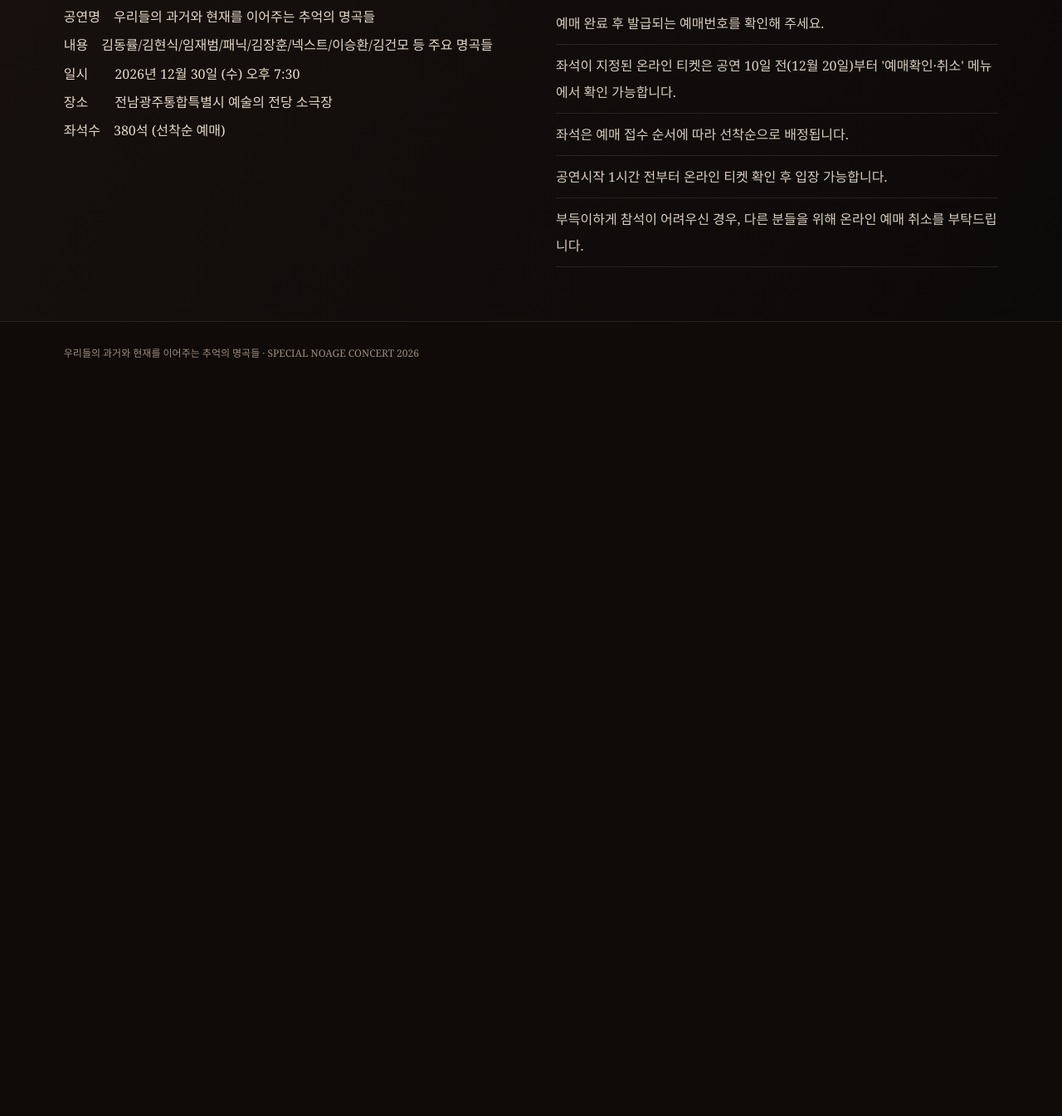
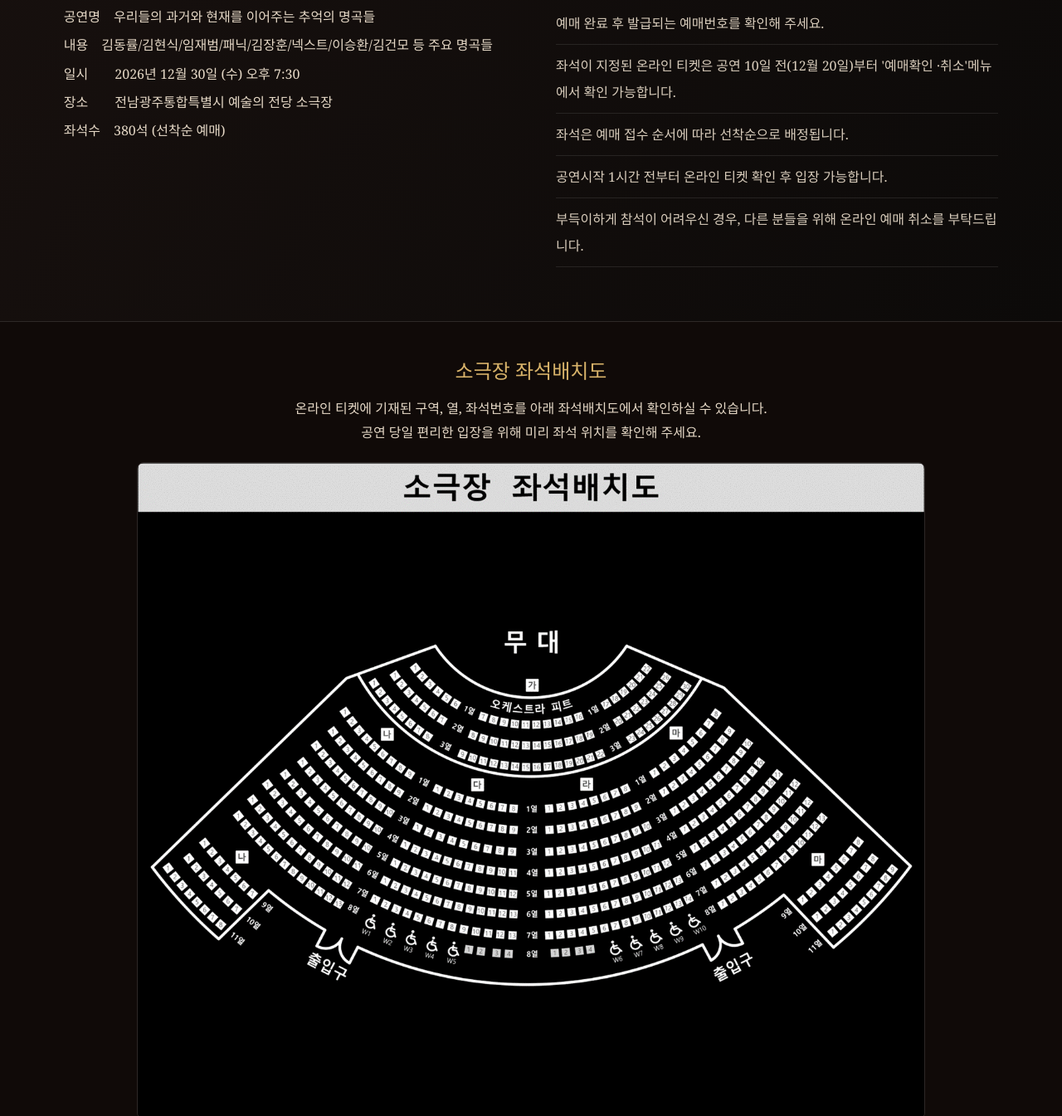
Before and after one commit to moongeol319-wq/memory-songs-2026, a plain HTML site: page index.html in a window 1280 px wide. Shown: the part 1064-2409 px from the top of the page at 83% size. Before the commit the page ends 1526 px from the top, so only its background shows below. Drawn offline with Linux system fonts and the light colour scheme; no server answers.

Commit message:
Add files via upload

```diff
--- a/index.html
+++ b/index.html
@@ -28,6 +28,9 @@ dialog::backdrop{background:#000c;backdrop-filter:blur(3px)}dialog h2{margin:4px
 input,select{width:100%;padding:12px;border:1px solid #c7b18f;border-radius:8px;background:#fffdf8;font-size:16px}.agree{font-size:12px;font-weight:400;display:flex;gap:8px}.agree input{width:auto}
 .close{float:right;background:transparent;border:1px solid #b79d75;padding:7px 12px}.msg{margin-top:13px;font-weight:700;line-height:1.5}
 @media(max-width:700px){nav .links{display:none}nav{justify-content:center}.quick{grid-template-columns:1fr}.q{border-right:0;border-bottom:1px solid #a88c6435}.info{grid-template-columns:1fr;gap:25px;padding-top:45px}.heroContent{padding-top:30px}}
+
+.seatmap{padding:40px max(6vw,25px) 55px;text-align:center;background:#100a08;border-top:1px solid var(--line)}
+.seatmap h2{font-weight:500;color:var(--gold);margin:0 0 15px}.seatmap p{line-height:1.8;color:#e5d8c6;margin:0 auto 22px}.seatmap img{display:block;width:100%;max-width:950px;height:auto;margin:auto;border:1px solid var(--line);border-radius:8px}.seatmap a{display:block}.seatmap small{display:block;margin-top:12px;color:#c9b69e}
 </style></head><body>
 <section class="hero"><nav><div class="brand">SPECIAL NOAGE PROJECT CONCERT · MEMORY SONGS</div><div class="links"><a href="#concert">공연소개</a><a href="#" onclick="booking.showModal()">예매하기</a><a href="#" onclick="lookup.showModal()">예매확인</a></div></nav>
 <div class="heroContent"><div class="inner"><div class="kicker">2026 NOAGE YEAR-END PROJECT CONCERT</div>
@@ -39,7 +42,8 @@ input,select{width:100%;padding:12px;border:1px solid #c7b18f;border-radius:8px;
 </div></div></section>
 <section class="quick"><div class="q"><small>TICKET</small><strong>선착순 온라인 예매</strong></div><div class="q"><small>DATE & TIME</small><strong>12월 30일 · 오후 7:30</strong></div><div class="q"><small>REMAINING SEATS</small><strong><span id="remaining">380</span> / 380석</strong></div></section>
 <section class="info" id="concert"><div><h2>공연 정보</h2><div class="details">공연명　우리들의 과거와 현재를 이어주는 추억의 명곡들<br>내용　김동률/김현식/임재범/패닉/김장훈/넥스트/이승환/김건모 등 주요 명곡들<br>일시　　2026년 12월 30일 (수) 오후 7:30<br>장소　　전남광주통합특별시 예술의 전당 소극장<br>좌석수　380석 (선착순 예매)</div></div>
-<div><h2>예매 안내</h2><div class="notice">예매 완료 후 발급되는 예매번호를 확인해 주세요.</div><div class="notice">좌석이 지정된 온라인 티켓은 공연 10일 전(12월 20일)부터 '예매확인·취소' 메뉴에서 확인 가능합니다.</div><div class="notice">좌석은 예매 접수 순서에 따라 선착순으로 배정됩니다.</div><div class="notice">공연시작 1시간 전부터 온라인 티켓 확인 후 입장 가능합니다.</div><div class="notice">부득이하게 참석이 어려우신 경우, 다른 분들을 위해 온라인 예매 취소를 부탁드립니다.</div></div></section>
+<div><h2>예매 안내</h2><div class="notice">예매 완료 후 발급되는 예매번호를 확인해 주세요.</div><div class="notice">좌석이 지정된 온라인 티켓은 공연 10일 전(12월 20일)부터 '예매확인 ·취소'메뉴에서 확인 가능합니다.</div><div class="notice">좌석은 예매 접수 순서에 따라 선착순으로 배정됩니다.</div><div class="notice">공연시작 1시간 전부터 온라인 티켓 확인 후 입장 가능합니다.</div><div class="notice">부득이하게 참석이 어려우신 경우, 다른 분들을 위해 온라인 예매 취소를 부탁드립니다.</div></div></section>
+<section class="seatmap" id="seatmap"><h2>소극장 좌석배치도</h2><p>온라인 티켓에 기재된 구역, 열, 좌석번호를 아래 좌석배치도에서 확인하실 수 있습니다.<br>공연 당일 편리한 입장을 위해 미리 좌석 위치를 확인해 주세요.</p><a href="seat-map.png" target="_blank" rel="noopener"><img src="seat-map.png" alt="소극장 좌석배치도: 가, 나, 다, 라, 마 구역" loading="lazy"></a><small>좌석배치도를 누르면 큰 이미지로 확인하실 수 있습니다.</small></section>
 <footer>우리들의 과거와 현재를 이어주는 추억의 명곡들 · SPECIAL NOAGE CONCERT 2026</footer>
 <dialog id="booking"><button class="close" onclick="booking.close()">닫기</button><h2>공연 예매</h2><form id="bf"><label>이름</label><input name="name" required maxlength="30"><label>휴대전화번호</label><input name="phone" required inputmode="tel" autocomplete="tel" placeholder="010-1234-5678"><label>예매 매수</label><select name="qty"><option>1</option><option>2</option><option>3</option><option>4</option><option>5</option><option>6</option><option>7</option><option>8</option></select><label class="agree"><input type="checkbox" required>예매 처리 및 확인을 위한 이름·휴대전화번호 수집에 동의합니다.</label><button>예매 완료</button><div id="bm" class="msg"></div></form></dialog>
 <dialog id="lookup"><button class="close" onclick="lookup.close()">닫기</button><h2>예매 확인 · 취소</h2><form id="lf"><label>이름</label><input name="name" required><label>휴대전화번호</label><input name="phone" required inputmode="tel" autocomplete="tel" placeholder="010-1234-5678"><button>예매 조회</button><div id="lm" class="msg"></div><div id="ca"></div></form></dialog>
```
